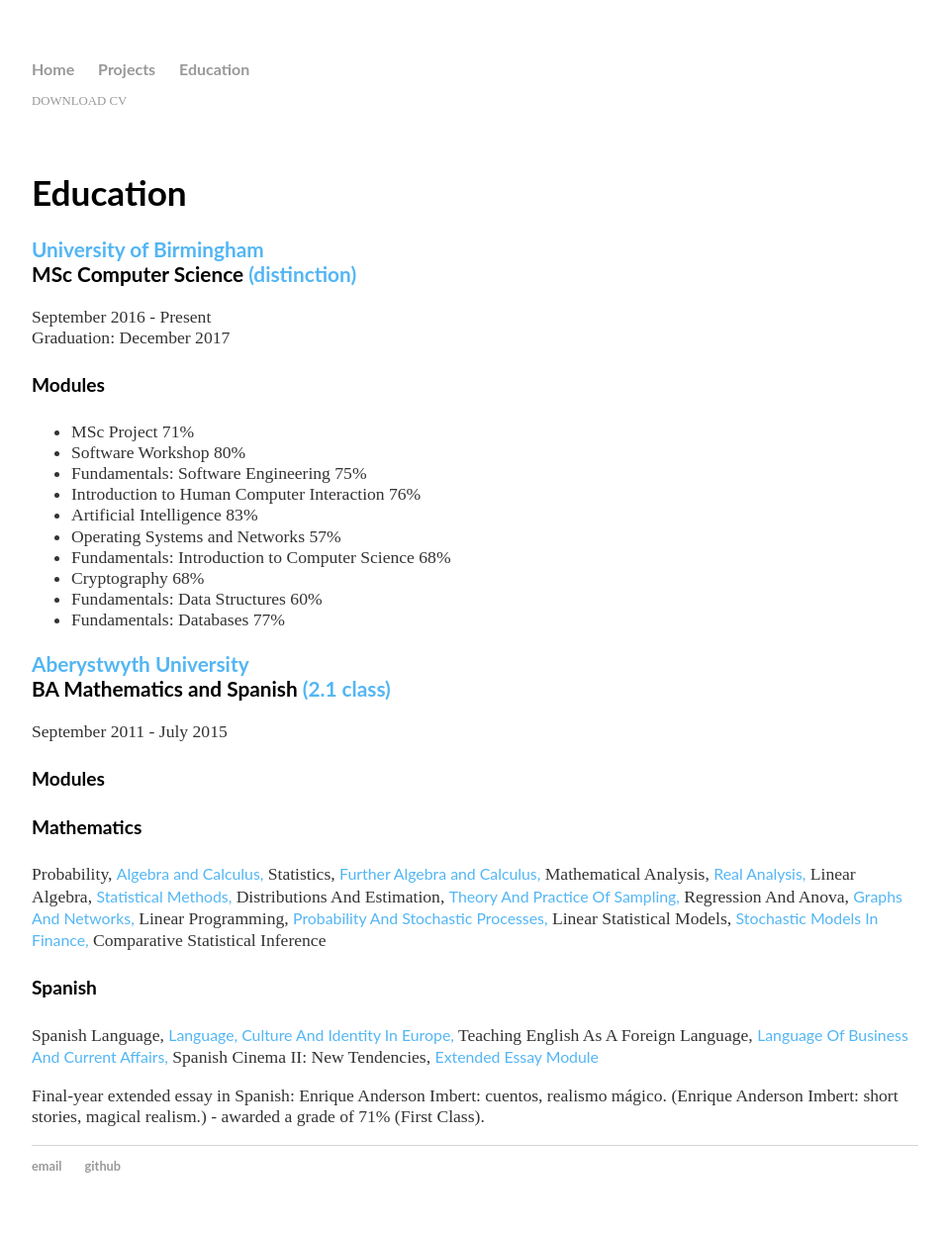
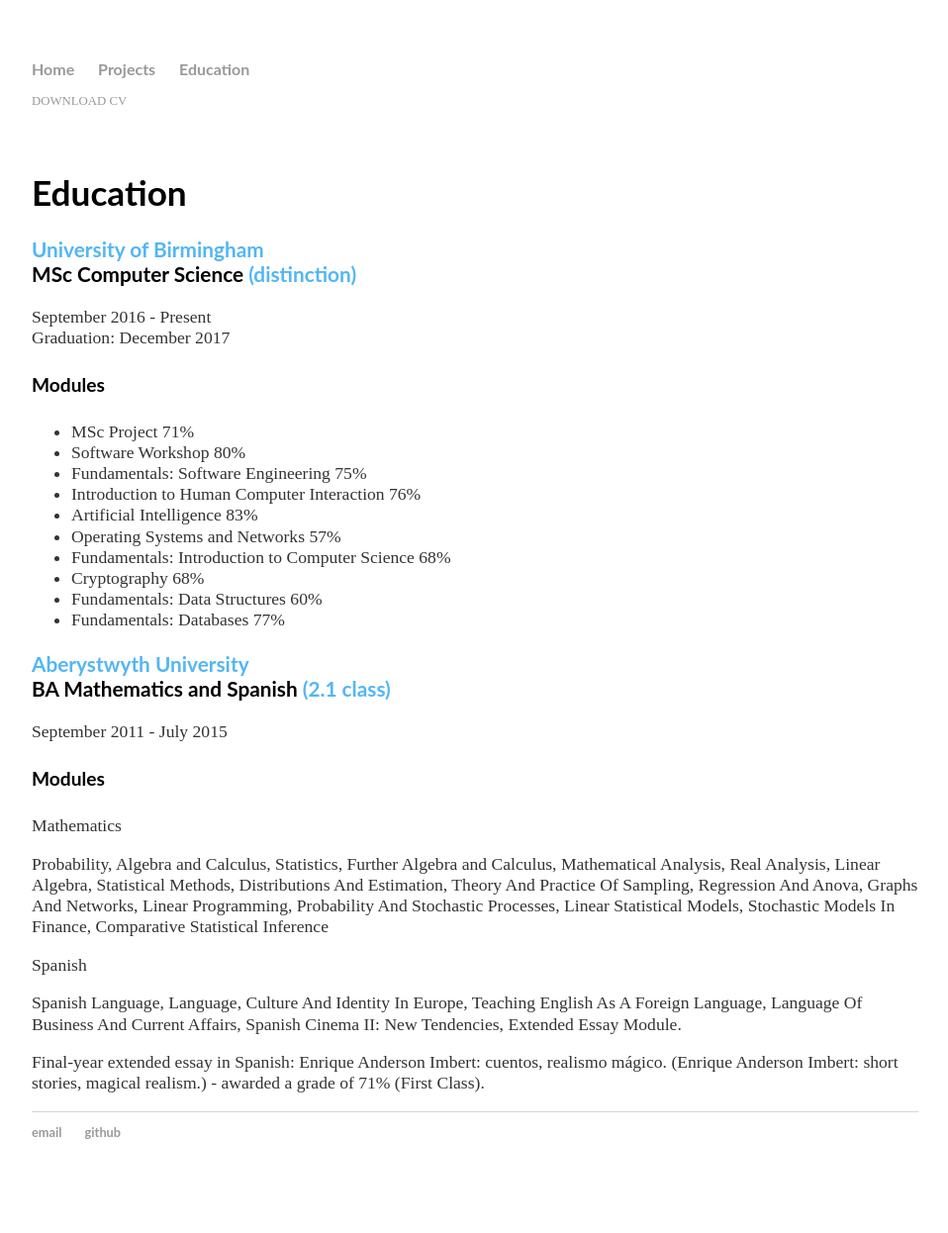
Before and after one commit to sosnovska/Portfolio-old-version, a Jekyll site: the page built from cv/index.html, in a window 1280 px wide. Shown: the whole page at 99% size, without its empty margins (160-1118 px from the left). Built offline with Jekyll 4.4.1, drawn with Linux system fonts in a browser that asks for light colours; after the commit the page ends 1212 px from its top, so only the background shows below that.

Commit message:
education formatting

```diff
--- a/cv/index.html
+++ b/cv/index.html
@@ -38,21 +38,16 @@
             <p>September 2011 - July 2015</p>
             <h4>Modules</h4>
 
-            <h4>Mathematics</h4>
-<p>
-Probability, <span class="bluesmall">Algebra and Calculus,</span> Statistics, <span class="bluesmall">Further Algebra and Calculus,</span>
-Mathematical Analysis, <span class="bluesmall">Real Analysis,</span> Linear Algebra, <span class="bluesmall">Statistical Methods,</span>
-Distributions And Estimation, <span class="bluesmall">Theory And Practice Of Sampling,</span> Regression And Anova, <span class="bluesmall">Graphs And Networks,</span>
-Linear Programming, <span class="bluesmall">Probability And Stochastic Processes,</span> Linear Statistical Models, <span class="bluesmall">Stochastic Models In Finance,</span> Comparative Statistical Inference
+            <p>Mathematics</p>
+					<p>
+					Probability, Algebra and Calculus, Statistics, Further Algebra and Calculus, Mathematical Analysis, Real Analysis, Linear Algebra, Statistical Methods, Distributions And Estimation, Theory And Practice Of Sampling, Regression And Anova, Graphs And Networks, Linear Programming, Probability And Stochastic Processes, Linear Statistical Models, Stochastic Models In Finance, Comparative Statistical Inference
 
-</p>
-            	</h4>
-
-            	<h4>Spanish</h4>
-<p>
-Spanish Language, <span class="bluesmall">Language, Culture And Identity In Europe,</span> Teaching English As A Foreign Language, <span class="bluesmall">Language Of Business And Current Affairs,</span> Spanish Cinema II: New Tendencies, <span class="bluesmall">Extended Essay Module</span><p>
-<p>
-Final-year extended essay in Spanish: Enrique Anderson Imbert: cuentos, realismo mágico. (Enrique Anderson Imbert: short stories, magical realism.) - awarded a grade of 71% (First Class).</p>
+					</p>
+            <p>Spanish</p>
+					<p>
+					Spanish Language, Language, Culture And Identity In Europe, Teaching English As A Foreign Language, Language Of Business And Current Affairs, Spanish Cinema II: New Tendencies, Extended Essay Module.
+					<p>
+					Final-year extended essay in Spanish: Enrique Anderson Imbert: cuentos, realismo mágico. (Enrique Anderson Imbert: short stories, magical realism.) - awarded a grade of 71% (First Class).</p>
 
 
     </div>
```
